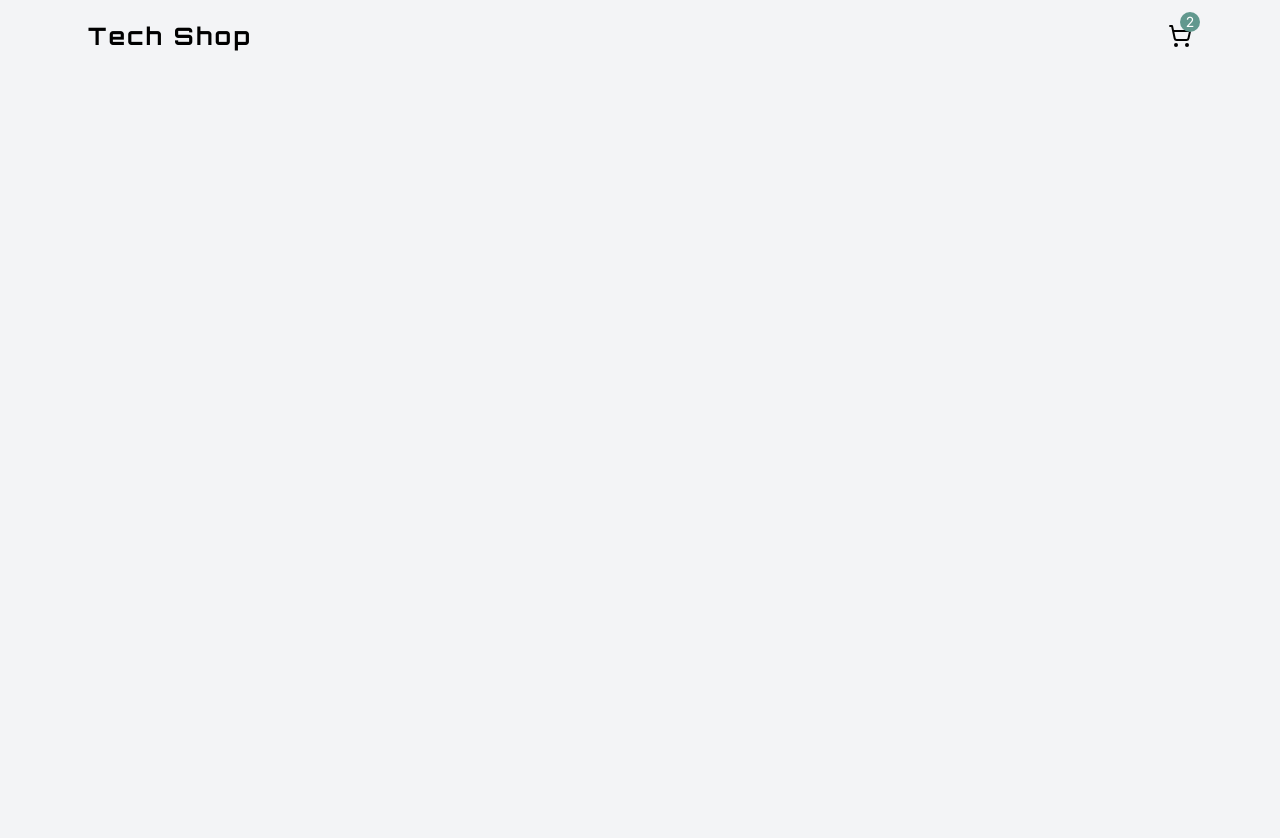
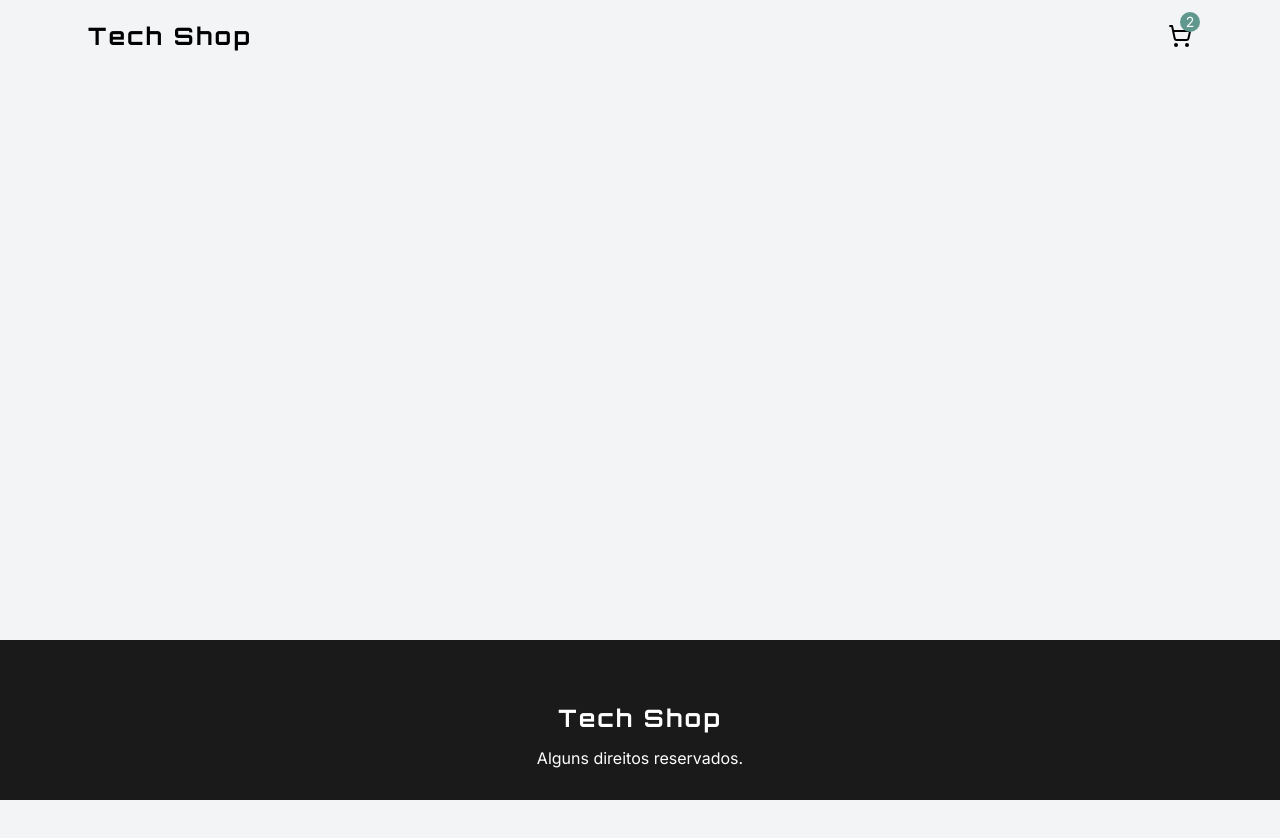
Before and after one commit to wan0805/tech-shop, a Vue app: page /cart in a window 1280 px wide. Before the commit this address had no page. Shown: the top 838 px of the page. After the commit the page ends 800 px from the top, so only its background shows below. Built offline with nearby package versions, Linux system fonts and the light colour scheme.

Commit message:
refactor: restructure App.vue to keep footer at the bottom

```diff
--- a/src/App.vue
+++ b/src/App.vue
@@ -1,15 +1,17 @@
 <script setup lang="ts">
+import TheFooter from './components/layout/TheFooter.vue'
 import TheHeader from './components/layout/TheHeader.vue'
-import ToastNotification from './components/toast/ToastNotification.vue';
+import ToastNotification from './components/toast/ToastNotification.vue'
 </script>
 
 <template>
-  <TheHeader />
-  <main class="min-h-screen sm:max-w-6xl px-6 py-8 w-full sm:m-auto">
-    <RouterView />
-
-  </main>
-  <ToastNotification   />
+  <div class="flex flex-col min-h-screen">
+    <TheHeader />
+    <main class="sm:max-w-6xl px-6 py-8 w-full sm:m-auto grow">
+      <RouterView />
+    </main>
+    <TheFooter />
+  </div>
+  <ToastNotification />
 </template>
-
 <style scoped></style>
```
